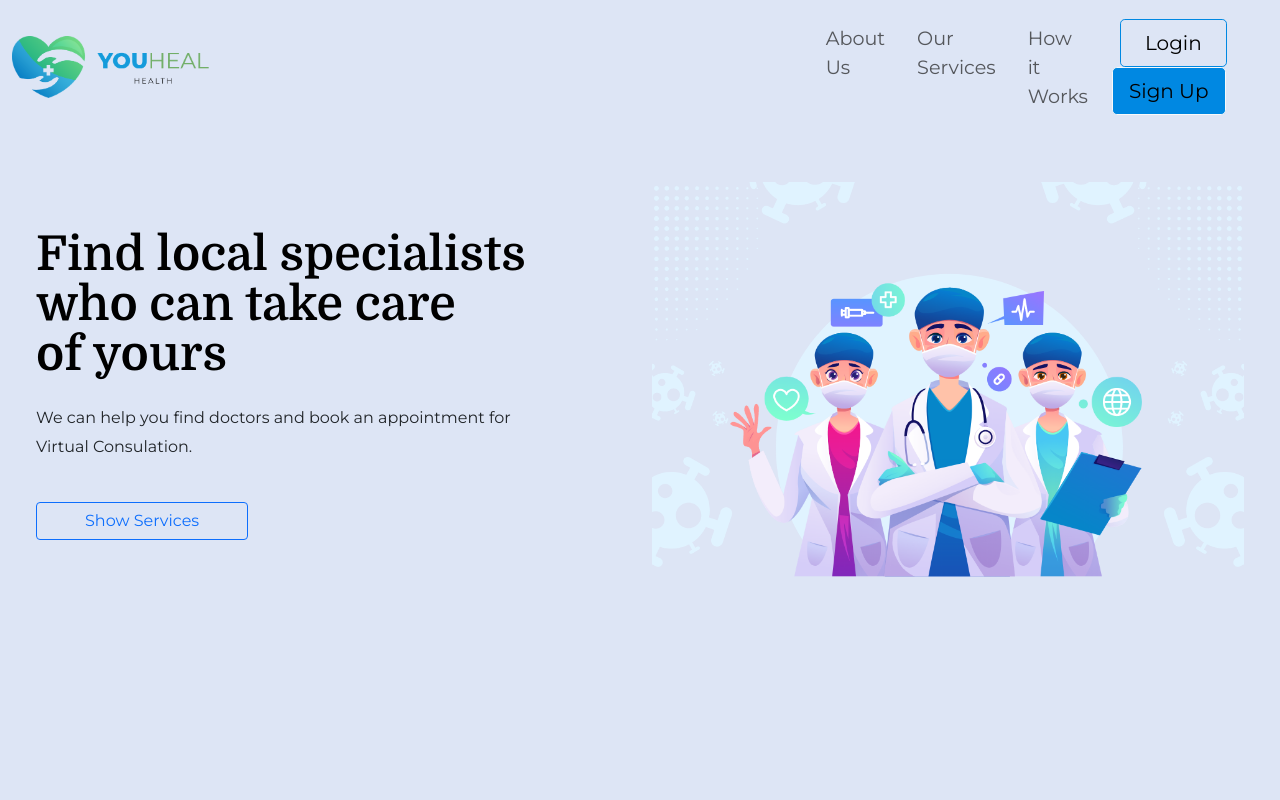
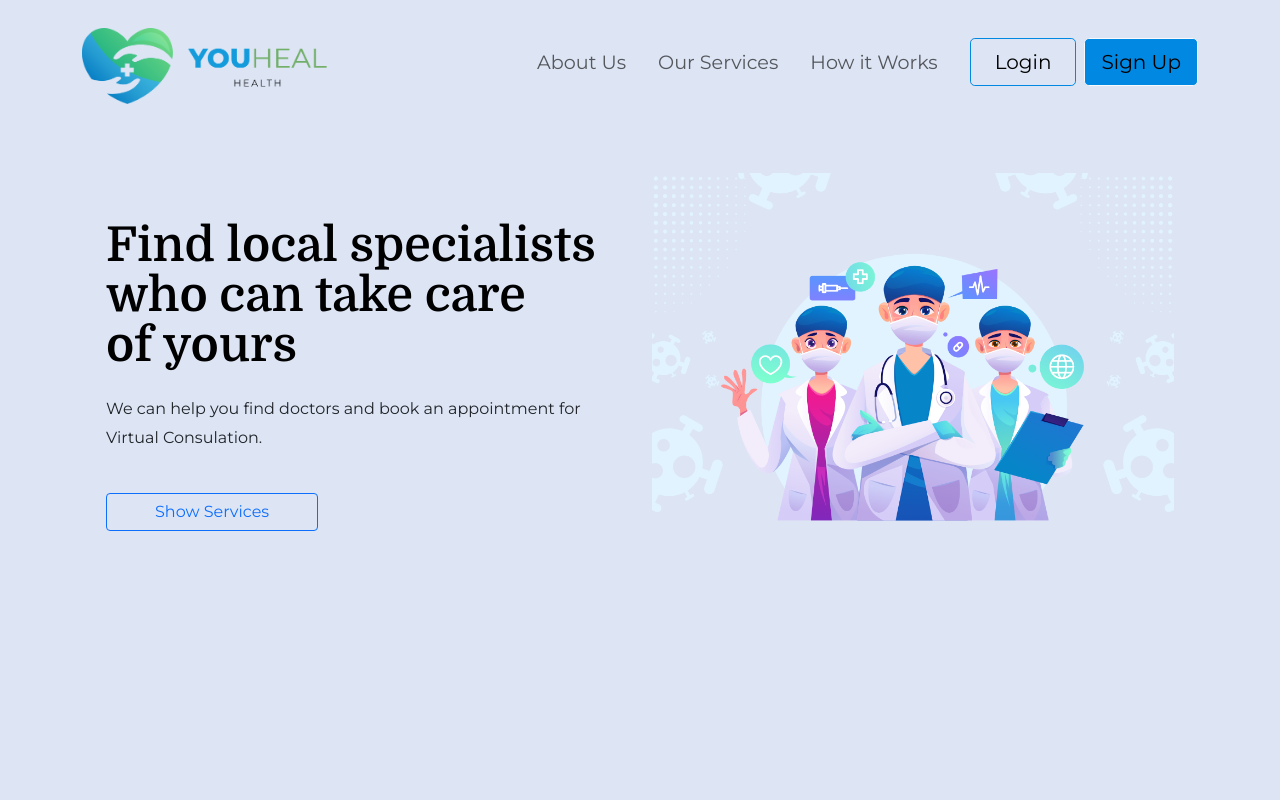
Before and after one commit to Nilam-020/clinic_frontend, a React (Create React App) app: page / in a window 1280 px wide. Shown: the top 800 px of the page. Built offline with nearby package versions, Linux system fonts and the light colour scheme; no server answers.

Commit message:
bug fixed

```diff
--- a/src/Context.js
+++ b/src/Context.js
@@ -6,7 +6,7 @@ import useStorage from './components/findDoctor/useStorage'
 const SocketContext = createContext();
 
 const socket = io('http://localhost:5000');
-// const socket = io('https://warm-wildwood-81069.herokuapp.com');
+
 
 const ContextProvider = ({ children }) => {
   const {myDataHandler} = useStorage();
--- a/src/components/Admin/adminComponents/showDoctor.js
+++ b/src/components/Admin/adminComponents/showDoctor.js
@@ -73,15 +73,20 @@ class Doctor extends Component {
                                             return (
                                                 <>
                                                     <tr>
+                                                    <td className="">
                                                       {
-                                                            doctor.profile != "no-photo.jpg" ?
+
+                                                          doctor.profile !== "no-photo.jpg" ?
                                                             (
-                                                                    <td className=""><img src={`http://localhost:5000/${doctor.profile}`} className="showDoctorImg rounded-circle"/></td>
+                                                              <img src={`http://localhost:5000/${doctor.profile}`} className="DocImage mx-auto" />
+
                                                             ) :
                                                             (
-                                                                    <td className=""><img src="assets/Group 51.png" className="showDoctorImg rounded-circle" /></td>
+                                                              <img src="assets/noDoctor.png" className="DocImage" />
                                                             )
+
                                                       }
+                                                      </td>
 
 
                                                         <td>{doctor.firstname} {doctor.lastname}</td>
--- a/src/components/Admin/adminComponents/showUser.js
+++ b/src/components/Admin/adminComponents/showUser.js
@@ -47,7 +47,20 @@ class Users extends Component {
                                         this.state.users.map((user) => {
                                             return (
                                                 <tr>
-                                                    <td className=""><img src="assets/Group 51.png" /></td>
+                                                    <td className="">
+                                                      {
+
+                                                          user.profile !== "no-photo.jpg" ?
+                                                            (
+                                                              <img src={`http://localhost:5000/${user.profile}`} className="DocImage mx-auto" />
+
+                                                            ) :
+                                                            (
+                                                              <img src="assets/noimage.png" className="DocImage" />
+                                                            )
+
+                                                      }
+                                                      </td>
                                                     <td>{user.firstname} {user.lastname}</td>
                                                     <td>{user.address}</td>
                                                     <td>{user.phone}</td>
--- a/src/components/Body/Credentials/Login.js
+++ b/src/components/Body/Credentials/Login.js
@@ -52,11 +52,11 @@ const Login = (props) => {
   return (
     <Container className="bg-white" fluid>
       <Container className="bg-white py-5 w-100">
-        <Row className="menu py-5">
+        <Row className="menu py-5 px-2">
           <Col md={6} className="my-auto">
             <Image src="assets/login.png" className="w-100 loginimage " />
           </Col>
-          <Col md={6} sm={12} className="bg-white loginform">
+          <Col md={6} sm={12} className="bg-white loginform mr-2">
             <h5 className="text-center boldtext pt-3">Log in</h5>
             <p className="text-center pt-1">Enter your credentials to proceed.</p>
             <Form className="mt-1 mx-3">
--- a/src/components/Body/Header/Header.js
+++ b/src/components/Body/Header/Header.js
@@ -38,13 +38,12 @@ class Header extends Component {
 
     return (
       <>
-        <Navbar className="menu-header menu pt-3 pb-3 " expand="sm">
-          <Container fluid>
-            <Link className="navbar-brand logo" to='/'><img src="/assets/youheal.png" class="w-25" alt="iclinic" to="/"/></Link>
+        <Navbar className="menu-header menu pt-3 pb-3 " expand="md">
+          <Container>
+            <Link className="navbar-brand logo" to='/'><img src="/assets/youheal.png"  alt="YouHeal Health" to="/"/></Link>
             <Navbar.Toggle aria-controls="basic-navbar-nav" />
             <Navbar.Collapse id="basic-navbar-nav">
               <Nav className="ms-auto navtext">
-
                 {
                   token == null ?
                     (
--- a/src/components/Body/Home.js
+++ b/src/components/Body/Home.js
@@ -9,8 +9,9 @@ const Home = () => {
   })
   return (
     <>
-      <Container className="aboutus" data-aos="fade-up" fluid id="section1">
-        <Row className="pt-5 pl-5 px-4">
+     <Container className="aboutus" data-aos="fade-up" id="section1" fluid>
+     <Container>
+        <Row className="pt-5 pl-5 px-4" fluid>
           <Col md={6} sm={12} className="mt-5" data-aos="fade-up">
             <h1 className="homeTitle">Find local specialists <br />who can take care<br />of yours</h1>
             <p className="mt-lg-4">We can help you find doctors and book an appointment for <br />Virtual Consulation.</p>
@@ -21,6 +22,7 @@ const Home = () => {
           </Col>
         </Row>
       </Container>
+     </Container>
       <Container className="testimonials mt-5" id="section2" data-aos="fade-up" >
         <Row>
           <Col sm={12} className="services text-center">
--- a/src/components/Doctor/appointmenttabnav/tabComponent/showAppointment.js
+++ b/src/components/Doctor/appointmenttabnav/tabComponent/showAppointment.js
@@ -62,8 +62,10 @@ export default class ShowAppointment extends Component {
 
                       <Card.Body syle={{ borderTop: '1px solid #f0f0f0' }}>
                         <Card.Title className="text-center">{appointment.UID.firstname} {appointment.UID.lastname} </Card.Title>
-                        <Card.Subtitle className="text-center">{appointment.UID.phone} <span>{appointment.created_Date} {appointment.created_Time}</span> </Card.Subtitle>
-                        <Card.Subtitle className="text-center">{appointment.VID}</Card.Subtitle>
+                        <Card.Subtitle className="text-center mt-1">{appointment.UID.phone}</Card.Subtitle>
+                        <Card.Subtitle className="text-center  mt-1">{appointment.created_date}</Card.Subtitle>
+                        <Card.Subtitle className="text-center  mt-1">{appointment.created_Time}</Card.Subtitle>
+                        <Card.Subtitle className="text-center  mt-1">{appointment.UID.address}</Card.Subtitle>
                         <div className="mt-5 py-2 px-1 docInfocard">
                           {
                             appointment.status === "completed" ? (
--- a/src/components/Sidebar.jsx
+++ b/src/components/Sidebar.jsx
@@ -70,7 +70,7 @@ const Sidebar = ({ children }) => {
                         ) :
                           (
                             <>
-                              <Grid item xs={12} md={6} className={classes.padding} style={{ display: 'hidden' }}>
+                              {/* <Grid item xs={12} md={6} className={classes.padding} style={{ display: 'hidden' }}>
                                 <Typography gutterBottom variant="h6">Account Info</Typography>
                                 <TextField label="Name" value={name} onChange={(e) => setName(e.target.value)} fullWidth />
 
@@ -80,7 +80,7 @@ const Sidebar = ({ children }) => {
                                     Copy Your ID
                                   </Button>
                                 </CopyToClipboard>
-                              </Grid>
+                              </Grid> */}
                             </>
 
                           )
--- a/src/components/VideoPlayer.jsx
+++ b/src/components/VideoPlayer.jsx
@@ -60,7 +60,7 @@ const VideoPlayer = () => {
         {
           callAccepted && !callEnded && (
             <Col>
-              <video playsInline muted ref={userVideo} autoPlay className="w-100" />
+              <video playsInline ref={userVideo} autoPlay className="w-100" />
             </Col>
           )
         }
--- a/src/custom.css
+++ b/src/custom.css
@@ -37,6 +37,12 @@ color: #000 !important;
 }
 .menu-header a{
   font-weight: 400;
+}
+.menu-header .logo img{
+  width: 100%;
+  max-width: 245px;
+  padding-top: .40625rem;
+  padding-bottom: 0;
 }
 .menu-header .logbtn{
   border: 1px solid #0088E2 !important;
```
Also changed, not shown: src/components/Doctor/appointmenttabnav/tabComponent/UserInfo.js (+16 -4 lines). Lines whose indentation alone changed are shown as unchanged.
